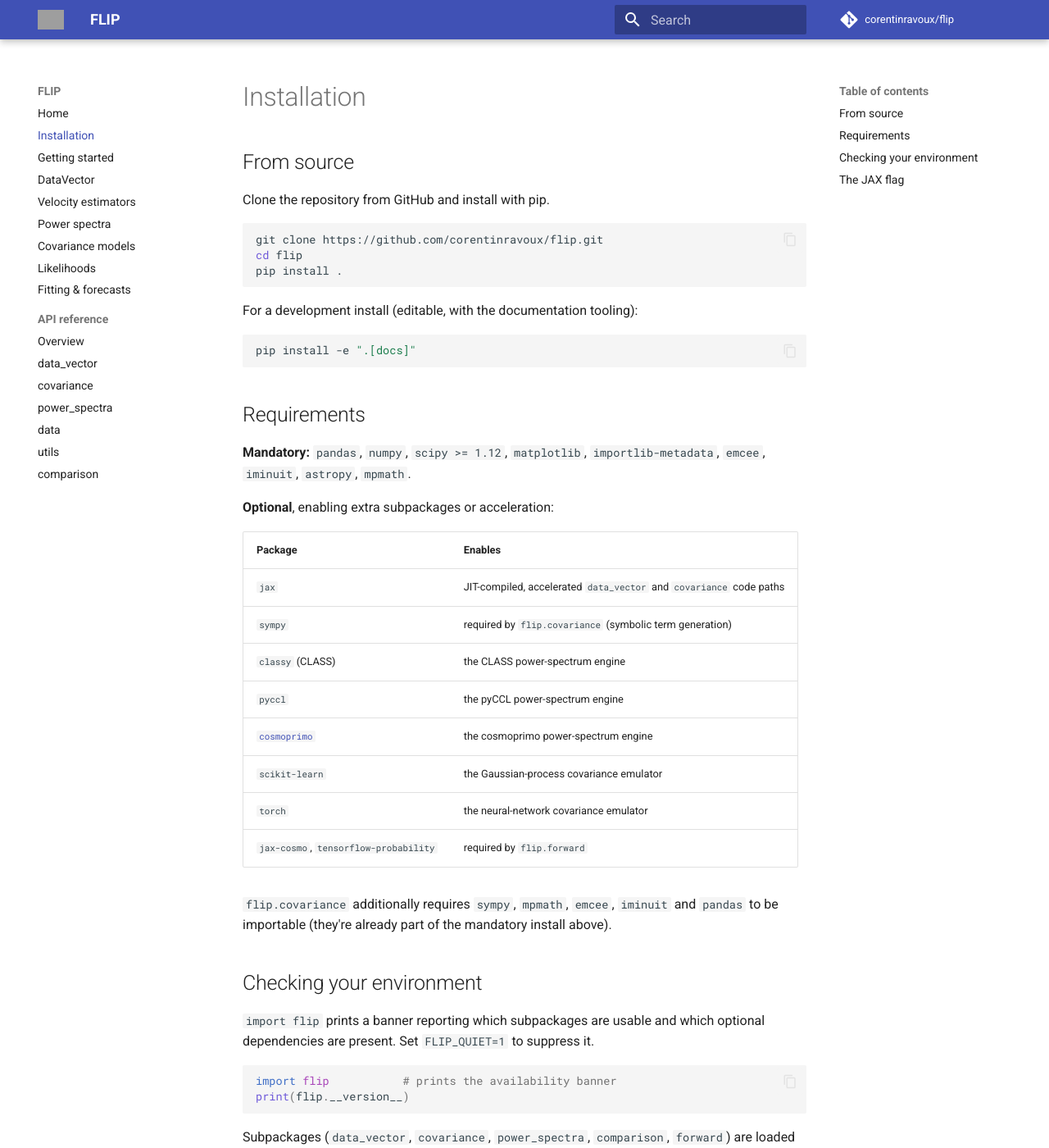
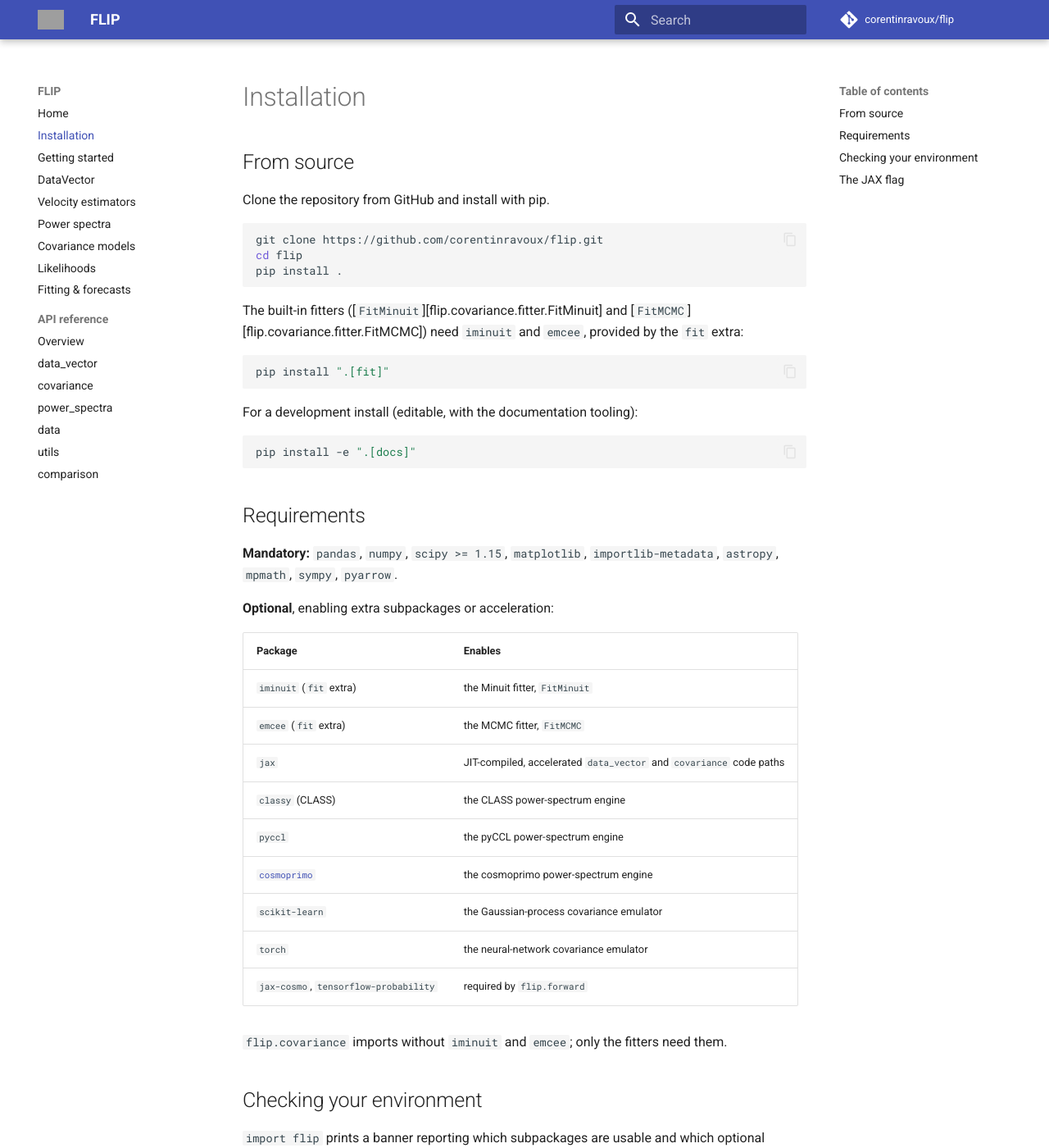
Before and after one commit to corentinravoux/flip, an MkDocs documentation site: the page built from docs/installation.md, in a window 1280 px wide and 1400 px high. Shown: the whole window at 82% size. Built offline with MkDocs 1.6.1 and Material for MkDocs 9.7.7, drawn with Linux system fonts in a browser that asks for light colours; comment, search, counter and statistics services are not loaded; grey boxes are pictures that could not be loaded.

Commit message:
puting fitters as optional so that someone with an MCMC only install does not need to install iminuit

````diff
--- a/docs/installation.md
+++ b/docs/installation.md
@@ -10,6 +10,13 @@ cd flip
 pip install .
 ```
 
+The built-in fitters ([`FitMinuit`][flip.covariance.fitter.FitMinuit] and
+[`FitMCMC`][flip.covariance.fitter.FitMCMC]) need `iminuit` and `emcee`, provided by the `fit` extra:
+
+```bash
+pip install ".[fit]"
+```
+
 For a development install (editable, with the documentation tooling):
 
 ```bash
@@ -18,15 +25,16 @@ pip install -e ".[docs]"
 
 ## Requirements
 
-**Mandatory:** `pandas`, `numpy`, `scipy >= 1.12`, `matplotlib`, `importlib-metadata`, `emcee`, `iminuit`,
-`astropy`, `mpmath`.
+**Mandatory:** `pandas`, `numpy`, `scipy >= 1.15`, `matplotlib`, `importlib-metadata`, `astropy`, `mpmath`,
+`sympy`, `pyarrow`.
 
 **Optional**, enabling extra subpackages or acceleration:
 
 | Package | Enables |
 | --- | --- |
+| `iminuit` (`fit` extra) | the Minuit fitter, `FitMinuit` |
+| `emcee` (`fit` extra) | the MCMC fitter, `FitMCMC` |
 | `jax` | JIT-compiled, accelerated `data_vector` and `covariance` code paths |
-| `sympy` | required by `flip.covariance` (symbolic term generation) |
 | `classy` (CLASS) | the CLASS power-spectrum engine |
 | `pyccl` | the pyCCL power-spectrum engine |
 | [`cosmoprimo`](https://github.com/cosmodesi/cosmoprimo) | the cosmoprimo power-spectrum engine |
@@ -34,8 +42,7 @@ pip install -e ".[docs]"
 | `torch` | the neural-network covariance emulator |
 | `jax-cosmo`, `tensorflow-probability` | required by `flip.forward` |
 
-`flip.covariance` additionally requires `sympy`, `mpmath`, `emcee`, `iminuit` and `pandas` to be importable
-(they're already part of the mandatory install above).
+`flip.covariance` imports without `iminuit` and `emcee`; only the fitters need them.
 
 ## Checking your environment
 
--- a/pyproject.toml
+++ b/pyproject.toml
@@ -19,8 +19,6 @@ dependencies = [
     "scipy >= 1.15",
     "matplotlib",
     "importlib-metadata",
-    "emcee",
-    "iminuit",
     "astropy",
     "mpmath",
     "sympy",
@@ -28,6 +26,10 @@ dependencies = [
 ]
 
 [project.optional-dependencies]
+fit = [
+    "iminuit",
+    "emcee",
+]
 docs = [
     "zensical",
     "mkdocstrings[python]",
--- a/requirements.txt
+++ b/requirements.txt
@@ -3,8 +3,6 @@ numpy
 scipy >= 1.15
 matplotlib
 importlib-metadata
-emcee
-iminuit
 astropy
 mpmath
 sympy
````
Also changed, not shown: README.md (+3 -1 lines), 3 other files.
